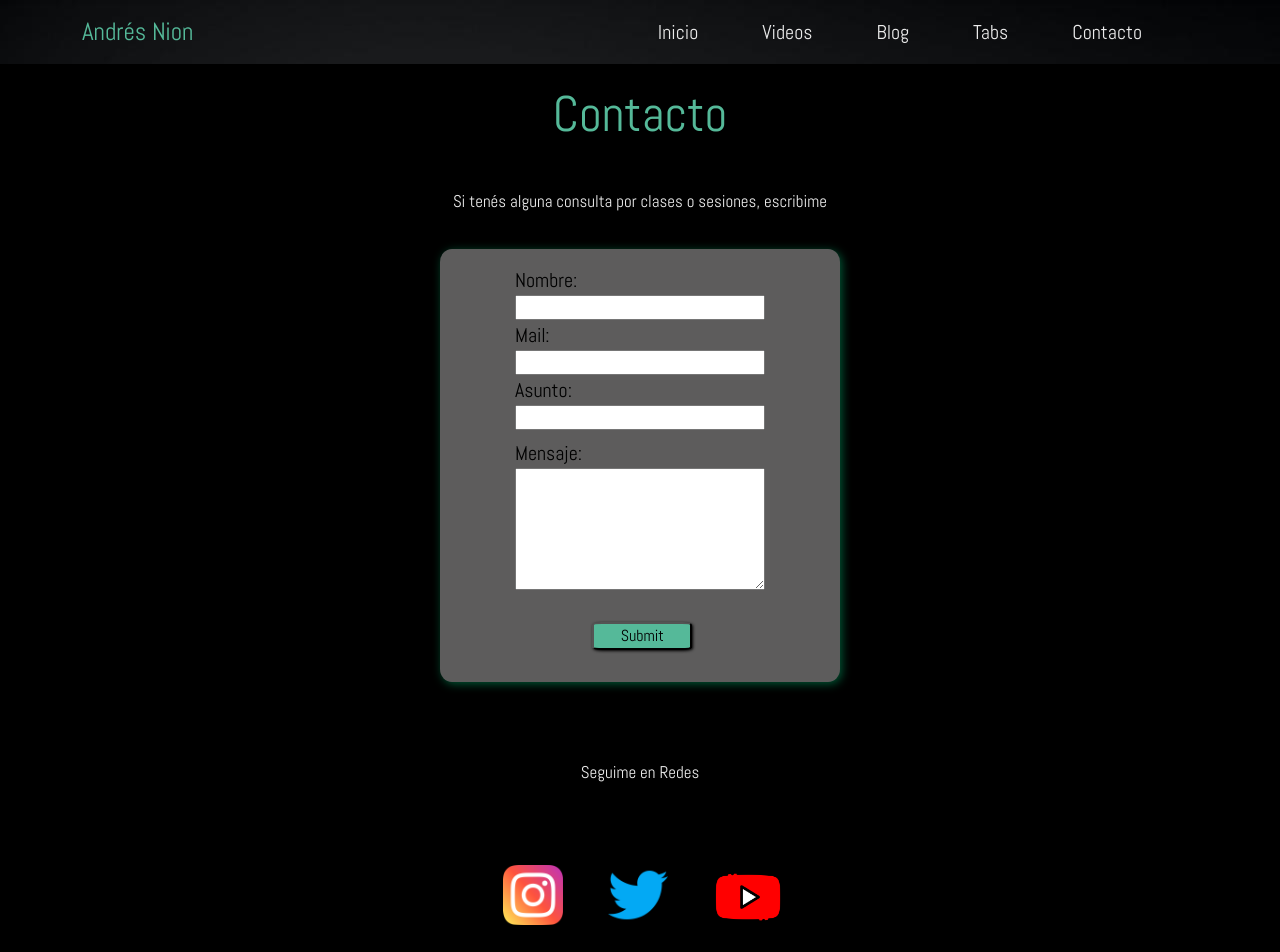
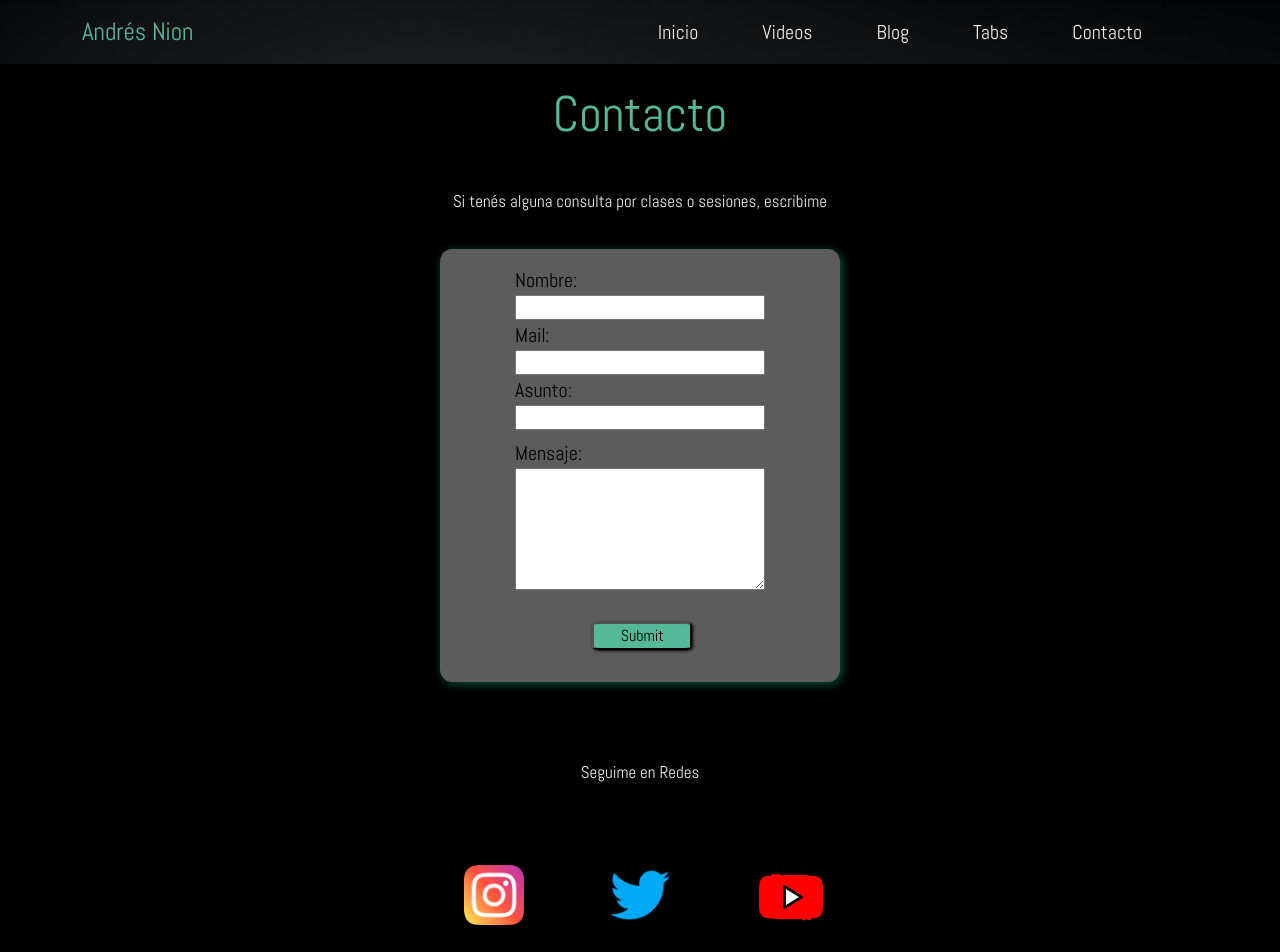
Before and after one commit to andresnion21/proyecto-andresnion, a website: page pages/contacto.html in a window 1280 px wide. Shown: the top 952 px of the page. Drawn offline with nearby package versions, Linux system fonts and the light colour scheme.

Commit message:
margin img redes

```diff
--- a/sass/layout/_main.scss
+++ b/sass/layout/_main.scss
@@ -554,12 +554,12 @@ main {
               align-items: center;
               justify-content: center;
               margin-top: 40px;
-              margin-left: 4%;
+
 
 
               @include mobile{
                 justify-content: space-around;
-                margin-left: 0;
+
               }
 
 
@@ -567,11 +567,13 @@ main {
                   width: 60px;
                   height: 60px;
                   margin-top: 40px;
-                  margin-right: 45px;
+                  margin-right: 38px;
                   margin-bottom: 10px;
+                  margin-left: 3rem;
 
                   @include mobile{
                     margin-right: 0;
+                    margin-left: 0;
                   }
 
                     &:hover{
```
Also changed, not shown: css/main.css.
